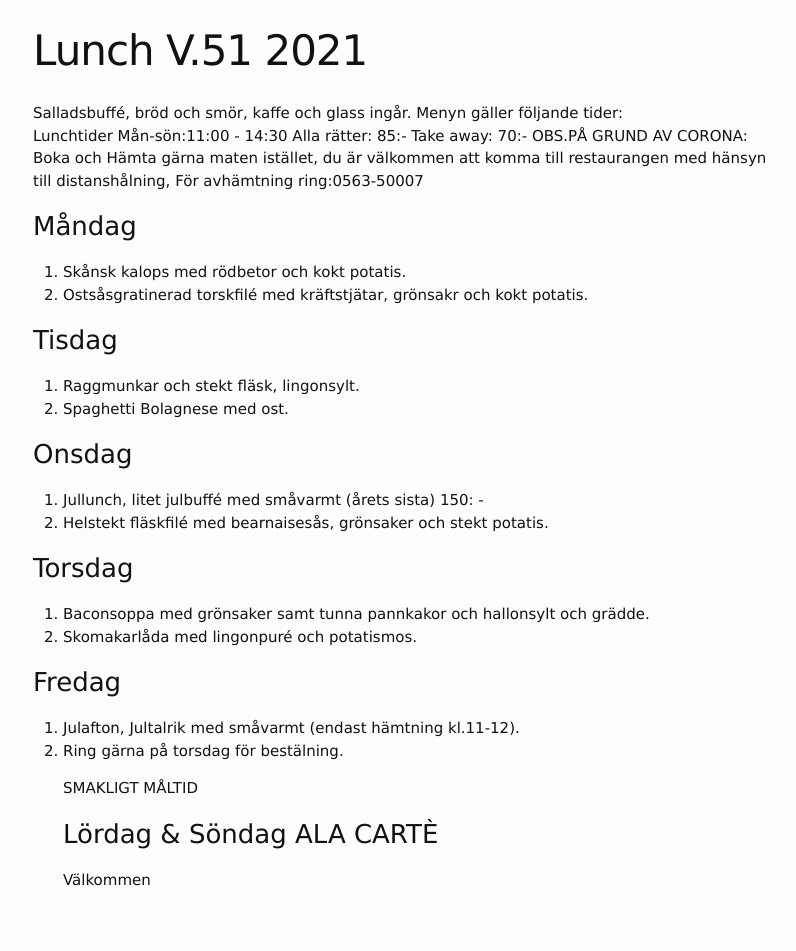
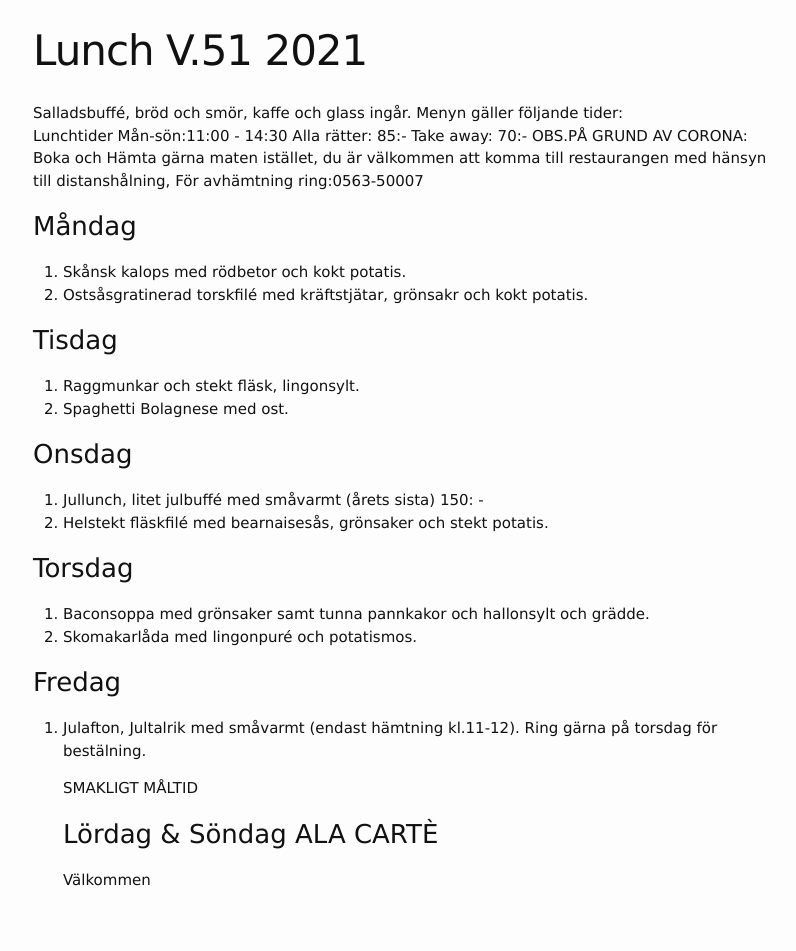
Before and after one commit to FarInn62/farinn62.github.io, a Jekyll site: the page built from lunch.md, in a window 1280 px wide. Shown: the whole page, without its empty margins (237-1033 px from the left). Built offline with Jekyll 4.4.1, drawn with Linux system fonts in a browser that asks for light colours; part of the change alters nothing that is shown.

```diff
--- a/lunch.md
+++ b/lunch.md
@@ -29,7 +29,7 @@ OBS.PÅ GRUND AV CORONA: Boka och Hämta gärna maten istället, du är välkomm
 
 ### Fredag
 1. Julafton, Jultalrik med småvarmt (endast hämtning kl.11-12).
-2. Ring gärna på torsdag för bestälning.
+   Ring gärna på torsdag för bestälning.
 
     SMAKLIGT MÅLTID
 ### Lördag & Söndag ALA CARTÈ
```
